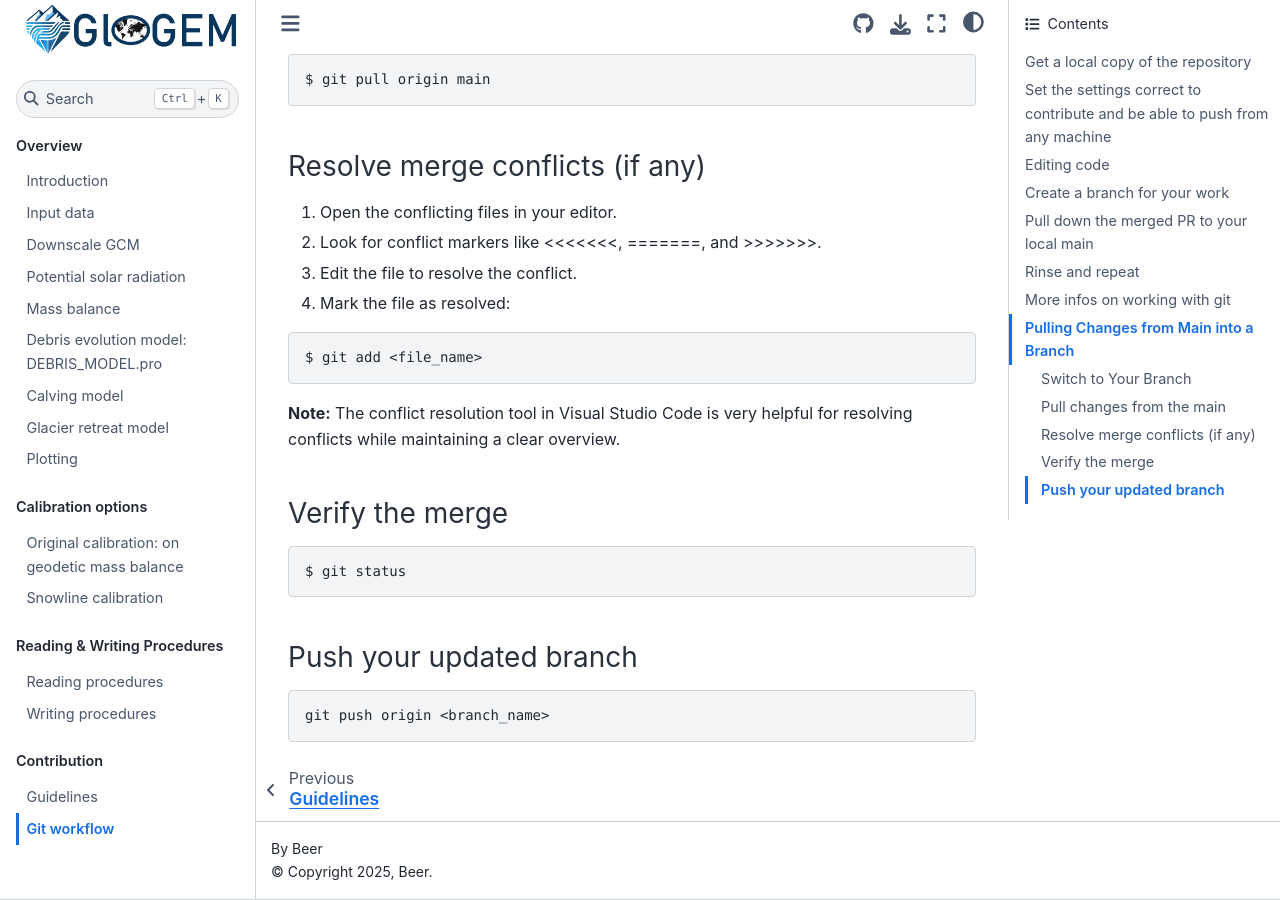
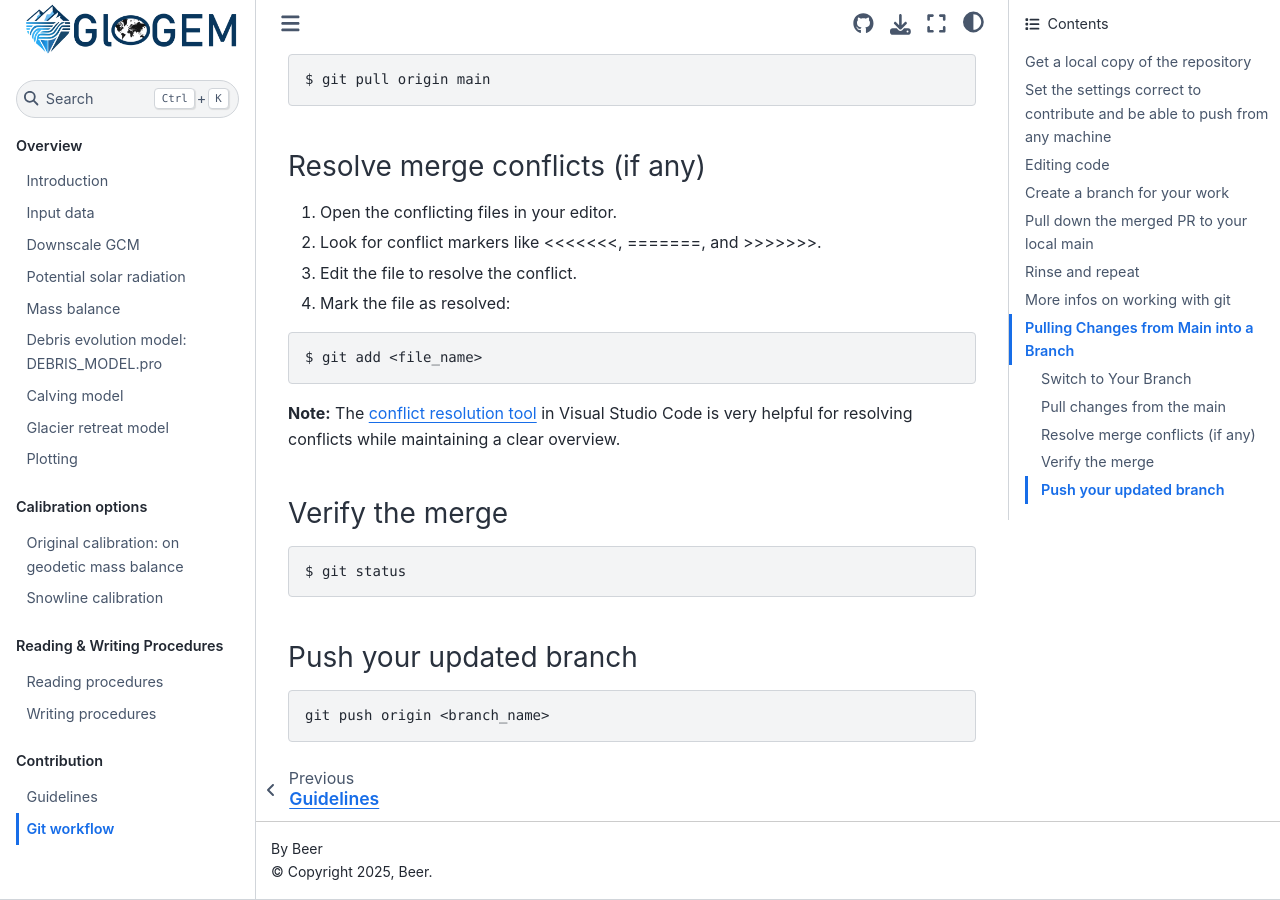
Before and after one commit to eth-vaw-glaciology/GloGEM-doc-temp, a Sphinx documentation site: the page built from docs/source/Git-workflow.md, in a window 1280 px wide and 900 px high, scrolled down 3208 px. Built offline with Sphinx 7.4.7 and the Sphinx Book theme 1.1.4, drawn with Linux system fonts in a browser that asks for light colours; part of the change alters nothing that is shown.

````diff
--- a/docs/source/Git-workflow.md
+++ b/docs/source/Git-workflow.md
@@ -106,7 +106,7 @@ $ git pull origin main
 $ git add <file_name>
 ```
 
-**Note:** The conflict resolution tool in Visual Studio Code is very helpful for resolving conflicts while maintaining a clear overview.
+**Note:** The [conflict resolution tool](https://www.youtube.com/watch?v=lz5OuKzvadQ&ab_channel=DevLeonardo) in Visual Studio Code is very helpful for resolving conflicts while maintaining a clear overview.
 
 ### Verify the merge
 ```bash
````
